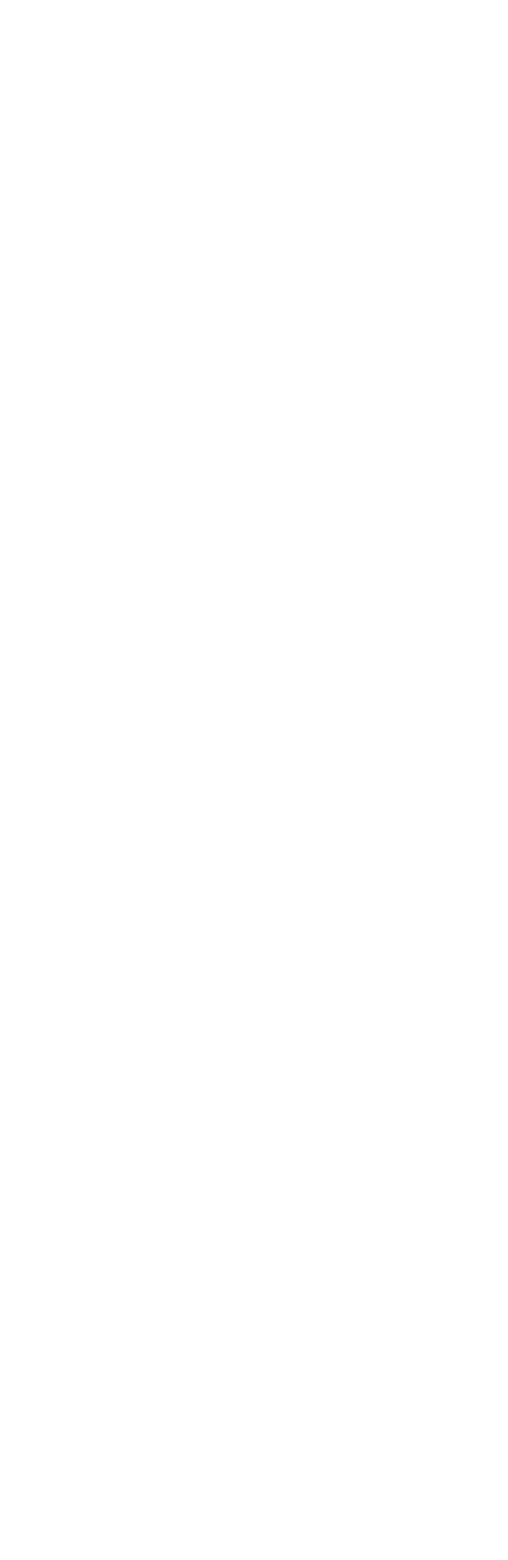
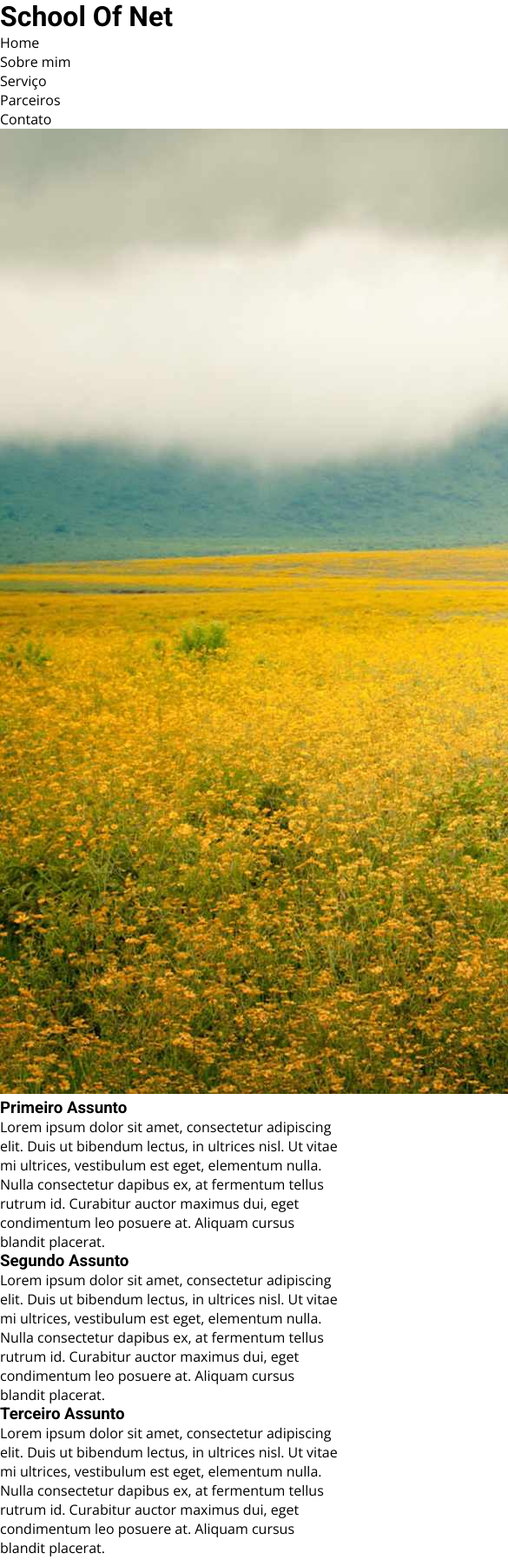
Before and after one commit to marcos-silva-rodrigues/web-vanilla, a plain HTML site: page mobile-first/index.html in a window 390 px wide. Shown: the top 1794 px of the page at 87% size, 585 px wide, since content can reach past the window. Before the commit the page ends 844 px from the top, so only its background shows below. Drawn offline with nearby package versions, Linux system fonts and the light colour scheme; grey boxes are pictures that could not be loaded.

Commit message:
feat(mobile-first): estrutura inicial com reset do css

```diff
--- a/mobile-first/index.html
+++ b/mobile-first/index.html
@@ -1,12 +1,74 @@
 <!DOCTYPE html>
 <html lang="en">
+
 <head>
-  <meta charset="UTF-8">
-  <meta http-equiv="X-UA-Compatible" content="IE=edge">
-  <meta name="viewport" content="width=device-width, initial-scale=1.0">
+  <meta charset="UTF-8" />
+  <meta http-equiv="X-UA-Compatible" content="IE=edge" />
+  <meta name="viewport" content="width=device-width, initial-scale=1.0" />
   <title>Document</title>
+  <link rel="preconnect" href="https://fonts.googleapis.com">
+  <link rel="preconnect" href="https://fonts.gstatic.com" crossorigin>
+  <link
+    href="https://fonts.googleapis.com/css2?family=Open+Sans:wght@300;400;500;700&family=Roboto:wght@300;400;500;700&display=swap"
+    rel="stylesheet">
+  <link rel="stylesheet" href="./style.css">
 </head>
+
 <body>
+  <header>
+    <a href="" class="menu-icon"></a>
+    <h1><a href="https://schoolofnet.com">School Of Net</a></h1>
+  </header>
 
+  <menu>
+    <ul>
+      <li><a href="">Home</a></li>
+      <li><a href="">Sobre mim</a></li>
+      <li><a href="">Serviço</a></li>
+      <li><a href="">Parceiros</a></li>
+      <li><a href="">Contato</a></li>
+    </ul>
+  </menu>
+
+  <main>
+    <section>
+      <div>
+        <img src="./img/background.jpg" alt="Elefante">
+      </div>
+
+      <div>
+        <h3>Primeiro Assunto</h3>
+        <p>Lorem ipsum dolor sit amet, consectetur adipiscing elit. Duis ut bibendum lectus, in ultrices nisl. Ut vitae
+          mi ultrices, vestibulum est eget, elementum nulla. Nulla consectetur dapibus ex, at fermentum tellus rutrum
+          id. Curabitur auctor maximus dui, eget condimentum leo posuere at. Aliquam cursus blandit placerat.</p>
+      </div>
+
+      <div>
+        <h3>Segundo Assunto</h3>
+        <p>Lorem ipsum dolor sit amet, consectetur adipiscing elit. Duis ut bibendum lectus, in ultrices nisl. Ut vitae
+          mi ultrices, vestibulum est eget, elementum nulla. Nulla consectetur dapibus ex, at fermentum tellus rutrum
+          id. Curabitur auctor maximus dui, eget condimentum leo posuere at. Aliquam cursus blandit placerat.</p>
+      </div>
+
+      <div>
+        <h3>Terceiro Assunto</h3>
+        <p>Lorem ipsum dolor sit amet, consectetur adipiscing elit. Duis ut bibendum lectus, in ultrices nisl. Ut vitae
+          mi ultrices, vestibulum est eget, elementum nulla. Nulla consectetur dapibus ex, at fermentum tellus rutrum
+          id. Curabitur auctor maximus dui, eget condimentum leo posuere at. Aliquam cursus blandit placerat.</p>
+      </div>
+
+      <div>
+        <iframe width="560" height="315" src="https://www.youtube.com/embed/m1NvXu0Rb4c" title="YouTube video player"
+          frameborder="0"
+          allow="accelerometer; autoplay; clipboard-write; encrypted-media; gyroscope; picture-in-picture"
+          allowfullscreen></iframe>
+      </div>
+    </section>
+  </main>
+
+  <footer>
+    <small>by Marcos</small>
+  </footer>
 </body>
+
 </html>
--- /dev/null
+++ b/mobile-first/style.css
@@ -0,0 +1,31 @@
+* {
+  box-sizing: border-box;
+}
+
+a {
+  color: inherit;
+  text-decoration: none;
+}
+
+body {
+  margin: 0px;
+  padding: 0px;
+  font-family: 'Open sans', sans-serif;
+}
+
+h1, h3 {
+  font-family: 'Roboto', sans-serif;
+  font-weight: bold;
+}
+
+h1, h3, p {
+  margin: 0px;
+  padding: 0px;
+}
+
+menu, menu ul, menu li {
+  display: block;
+  list-style: none;
+  padding: 0px;
+  margin: 0px;
+}
```
